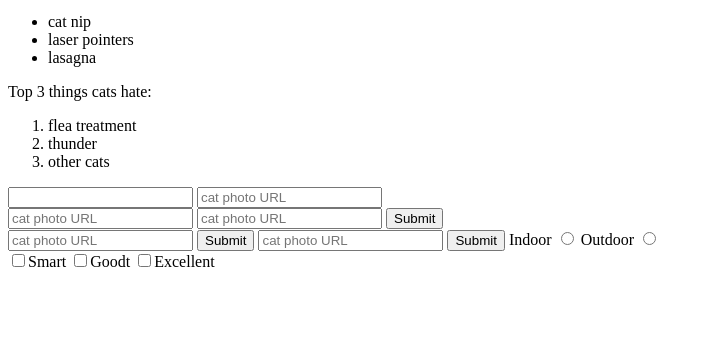
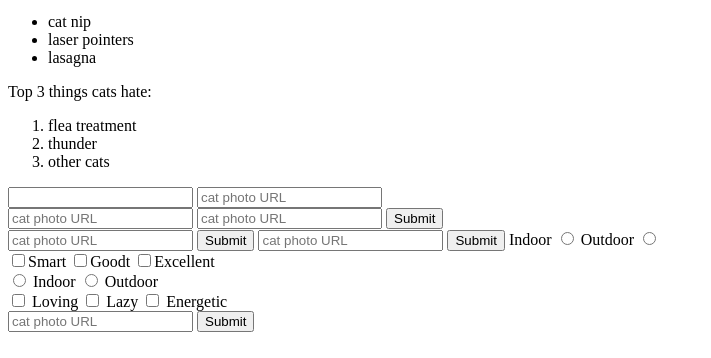
Before and after one commit to Yash-Agrawal1998/Html-Training, a plain HTML site: page Task.html in a window 1280 px wide. Shown: the part 442-800 px from the top of the page, without its empty margins (0-711 px from the left). Drawn offline with Linux system fonts and the light colour scheme.

Commit message:
Use the value attribute with Radio Buttons and Checkboxes

```diff
--- a/Task.html
+++ b/Task.html
@@ -74,6 +74,17 @@
       <label><input type="checkbox" name="personality" />Smart</label>
       <label><input type="checkbox" name="personality" />Goodt</label>
       <label><input type="checkbox" name="personality" />Excellent</label>
+
+      <!--Task 24:Give each of the existing radio and checkbox inputs the value attribute. Do not create any new radio or checkbox elements. Use the input label text, in lowercase, as the value for the attribute.-->
+      <form action="https://www.freecatphotoapp.com/submit-cat-photo">
+        <label for="indoor"><input id="indoor" type="radio" name="indoor-outdoor" value="indoor"> Indoor</label>
+        <label for="outdoor"><input id="outdoor" type="radio" name="indoor-outdoor" value="outdoor"> Outdoor</label><br>
+        <label for="loving"><input id="loving" type="checkbox" name="personality" value="loving"> Loving</label>
+        <label for="lazy"><input id="lazy" type="checkbox" name="personality" value="lazy"> Lazy</label>
+        <label for="energetic"><input id="energetic" type="checkbox" name="personality" value="energetic"> Energetic</label><br>
+        <input type="text" placeholder="cat photo URL" required>
+        <button type="submit">Submit</button>
+      </form>
     </main>
   </body>
 </html>
```
